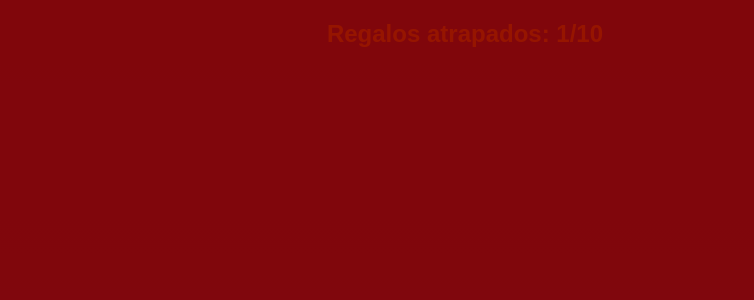
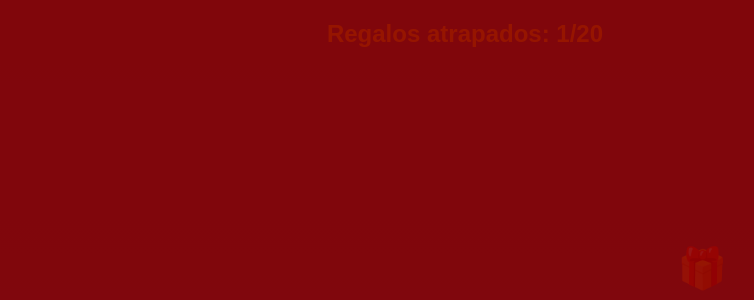
Before and after one commit to anatli/gift-unlocked-game, a plain HTML site: page index.html in a window 1280 px wide. Shown: the top 300 px of the page, without its empty margins (175-929 px from the left). Drawn offline with Linux system fonts and the light colour scheme.

Commit message:
Update index.html

```diff
--- a/index.html
+++ b/index.html
@@ -32,7 +32,7 @@
     </style>
 </head>
 <body>
-    <div id="ui-layer">Regalos atrapados: <span id="score-count">0</span>/10</div>
+    <div id="ui-layer">Regalos atrapados: <span id="score-count">0</span>/20</div>
 
     <div id="success-screen" class="overlay">
         <h1 style="color: #4cd137;">¡NIVEL COMPLETADO! 🏆</h1>
@@ -78,7 +78,7 @@
             fallingItems.push({
                 x: Math.random() * (canvas.width - 40),
                 y: -50,
-                speed: 8 + (score * 3), // Aumenta la velocidad según sube la puntuación
+                speed: 5 + (score * 1.5), // Aumenta la velocidad según sube la puntuación
                 emoji: '🎁'
             });
             spawnTimer = setTimeout(spawnItem, 1000 - (score * 80)); // Salen más rápido según avanzas
@@ -107,7 +107,7 @@
                     fallingItems.splice(i, 1);
                     score++;
                     scoreDisplay.innerText = score;
-                    if (score >= 10) triggerWin();
+                    if (score >= 20) triggerWin();
                 }
                 // PERDER: Si el regalo toca el suelo (pasa del alto de la pantalla)
                 else if (item.y > canvas.height) {
```
